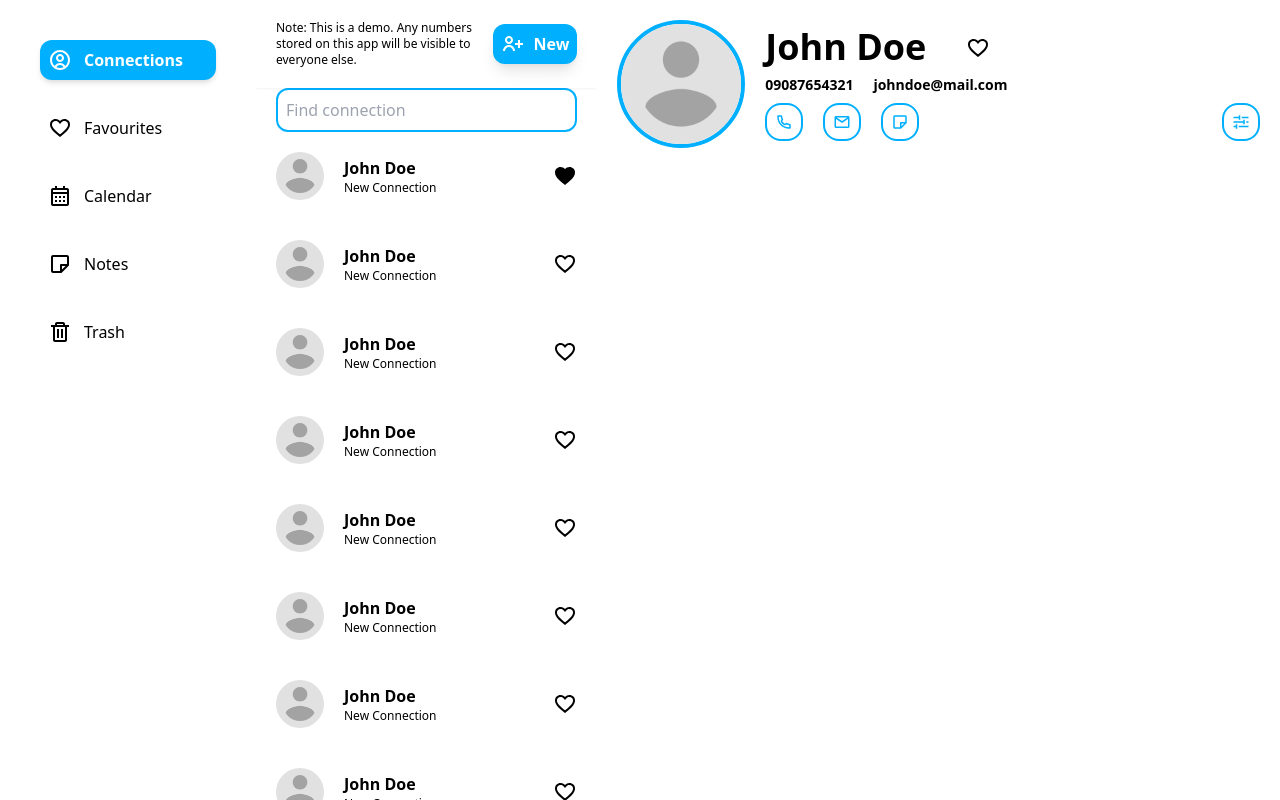
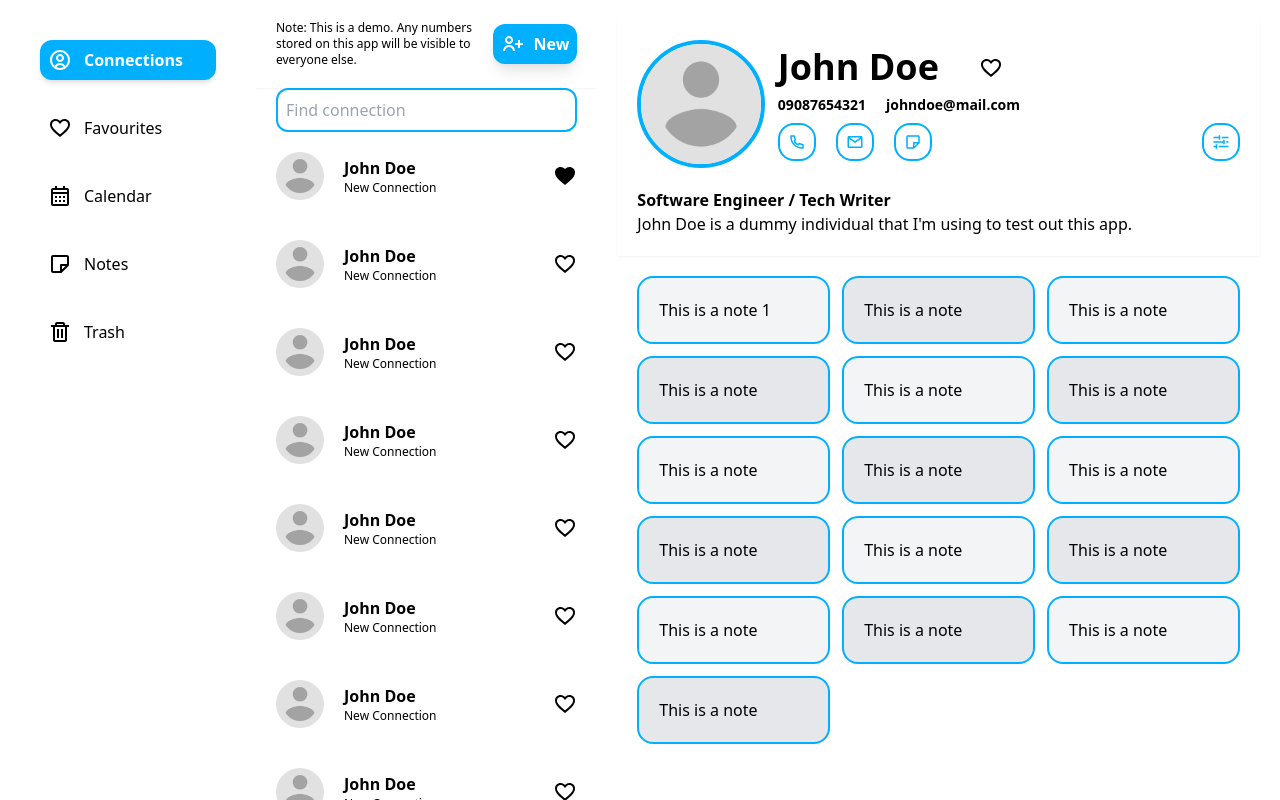
Before and after one commit to dpkreativ/crm-software, a Next.js app: page /dashboard in a window 1280 px wide. Built offline with nearby package versions, Linux system fonts and the light colour scheme.

Commit message:
update contact details

```diff
--- a/components/ContactDetails.js
+++ b/components/ContactDetails.js
@@ -9,6 +9,8 @@ const ContactDetails = ({
 }) => {
   return (
     <div>
+      <section className="sticky top-0 p-5 bg-white shadow-sm">
+        {/* Info */}
         <section className="flex space-x-5 items-center w-full">
           <div className="w-1/5">
             <div className="w-32 h-32 rounded-full overflow-hidden relative border-primary-100 border-4">
@@ -46,6 +48,67 @@ const ContactDetails = ({
             </div>
           </div>
         </section>
+
+        {/* Short Bio */}
+        <section className="mt-5">
+          <h3 className="font-semibold">Software Engineer / Tech Writer</h3>
+          <p>
+            John Doe is a dummy individual that I'm using to test out this app.
+          </p>
+        </section>
+      </section>
+
+      {/* Notes */}
+      <section className="grid grid-cols-3 gap-3 p-5">
+        <div className="p-5 bg-gray-100 rounded-2xl border-2 border-primary-100 cursor-pointer hover:border-primary-200 hover:shadow hover:bg-primary-200 hover:text-white">
+          This is a note 1
+        </div>
+        <div className="p-5 bg-gray-200 rounded-2xl border-2 border-primary-100 cursor-pointer hover:border-primary-200 hover:shadow hover:bg-primary-200 hover:text-white">
+          This is a note
+        </div>
+        <div className="p-5 bg-gray-100 rounded-2xl border-2 border-primary-100 cursor-pointer hover:border-primary-200 hover:shadow hover:bg-primary-200 hover:text-white">
+          This is a note
+        </div>
+        <div className="p-5 bg-gray-200 rounded-2xl border-2 border-primary-100 cursor-pointer hover:border-primary-200 hover:shadow hover:bg-primary-200 hover:text-white">
+          This is a note
+        </div>
+        <div className="p-5 bg-gray-100 rounded-2xl border-2 border-primary-100 cursor-pointer hover:border-primary-200 hover:shadow hover:bg-primary-200 hover:text-white">
+          This is a note
+        </div>
+        <div className="p-5 bg-gray-200 rounded-2xl border-2 border-primary-100 cursor-pointer hover:border-primary-200 hover:shadow hover:bg-primary-200 hover:text-white">
+          This is a note
+        </div>
+        <div className="p-5 bg-gray-100 rounded-2xl border-2 border-primary-100 cursor-pointer hover:border-primary-200 hover:shadow hover:bg-primary-200 hover:text-white">
+          This is a note
+        </div>
+        <div className="p-5 bg-gray-200 rounded-2xl border-2 border-primary-100 cursor-pointer hover:border-primary-200 hover:shadow hover:bg-primary-200 hover:text-white">
+          This is a note
+        </div>
+        <div className="p-5 bg-gray-100 rounded-2xl border-2 border-primary-100 cursor-pointer hover:border-primary-200 hover:shadow hover:bg-primary-200 hover:text-white">
+          This is a note
+        </div>
+        <div className="p-5 bg-gray-200 rounded-2xl border-2 border-primary-100 cursor-pointer hover:border-primary-200 hover:shadow hover:bg-primary-200 hover:text-white">
+          This is a note
+        </div>
+        <div className="p-5 bg-gray-100 rounded-2xl border-2 border-primary-100 cursor-pointer hover:border-primary-200 hover:shadow hover:bg-primary-200 hover:text-white">
+          This is a note
+        </div>
+        <div className="p-5 bg-gray-200 rounded-2xl border-2 border-primary-100 cursor-pointer hover:border-primary-200 hover:shadow hover:bg-primary-200 hover:text-white">
+          This is a note
+        </div>
+        <div className="p-5 bg-gray-100 rounded-2xl border-2 border-primary-100 cursor-pointer hover:border-primary-200 hover:shadow hover:bg-primary-200 hover:text-white">
+          This is a note
+        </div>
+        <div className="p-5 bg-gray-200 rounded-2xl border-2 border-primary-100 cursor-pointer hover:border-primary-200 hover:shadow hover:bg-primary-200 hover:text-white">
+          This is a note
+        </div>
+        <div className="p-5 bg-gray-100 rounded-2xl border-2 border-primary-100 cursor-pointer hover:border-primary-200 hover:shadow hover:bg-primary-200 hover:text-white">
+          This is a note
+        </div>
+        <div className="p-5 bg-gray-200 rounded-2xl border-2 border-primary-100 cursor-pointer hover:border-primary-200 hover:shadow hover:bg-primary-200 hover:text-white">
+          This is a note
+        </div>
+      </section>
     </div>
   );
 };
```
Lines whose indentation alone changed are shown as unchanged.
